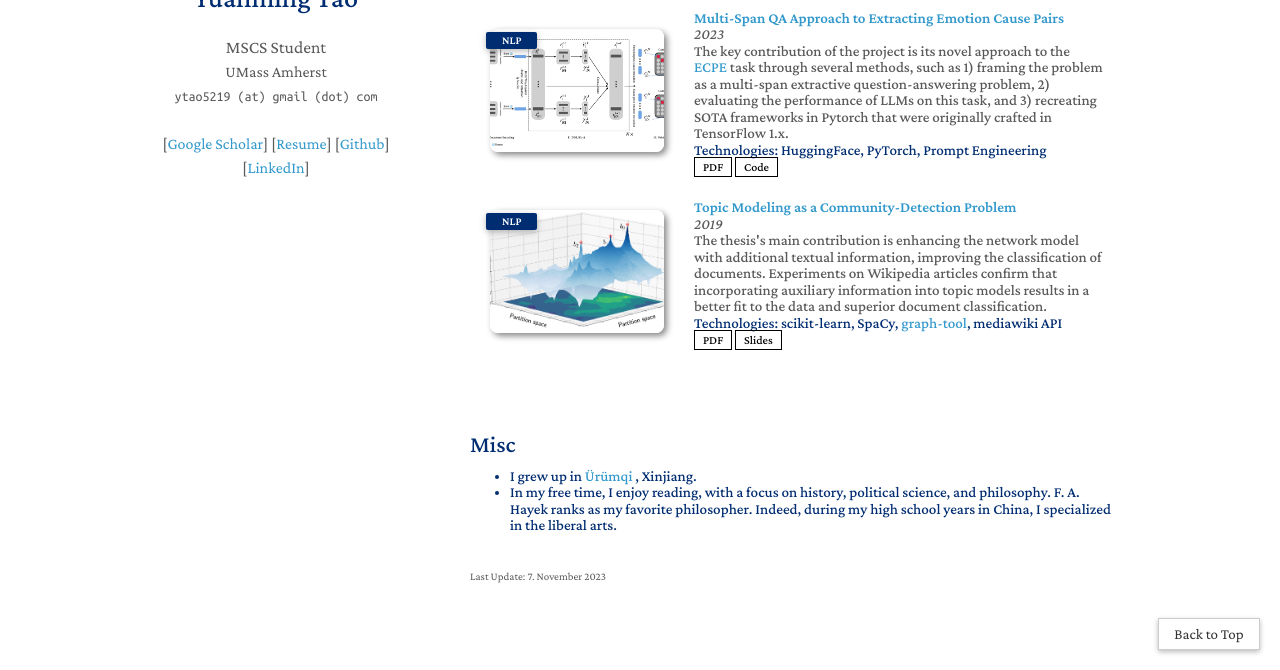
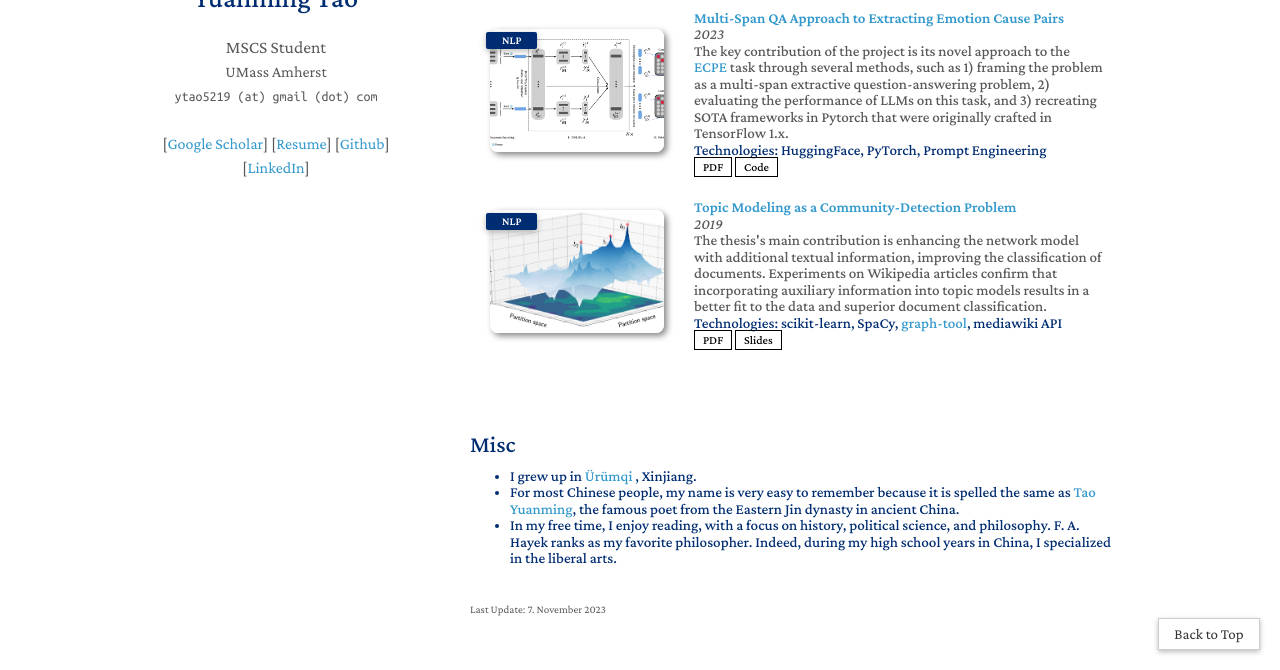
Before and after one commit to alexta0/alexta0.github.io, a Jekyll site: the page built from index.md, in a window 1280 px wide and 900 px high, scrolled down 1315 px, cut to the strip 230-900 px from the top of the window. Built offline with Jekyll 4.4.1, drawn with Linux system fonts in a browser that asks for light colours; a style sheet for code colours, icons or effects is not loaded.

Commit message:
add a fun fact in misc

```diff
--- a/_includes/misc.md
+++ b/_includes/misc.md
@@ -6,6 +6,9 @@
 
 <li>I grew up in <a href="https://en.wikipedia.org/wiki/%C3%9Cr%C3%BCmqi"> Ürümqi </a>, Xinjiang. </li>
 
+<li>For most Chinese people, my name is very easy to remember because it is spelled the same as <a href="https://en.wikipedia.org/wiki/Tao_Yuanming">Tao Yuanming</a>, the famous poet from the Eastern Jin dynasty in ancient China.</li>
+
 <li>In my free time, I enjoy reading, with a focus on history, political science, and philosophy. F. A. Hayek ranks as my favorite philosopher. Indeed, during my high school years in China, I specialized in the liberal arts.</li>
 
+
 </ul>
```
